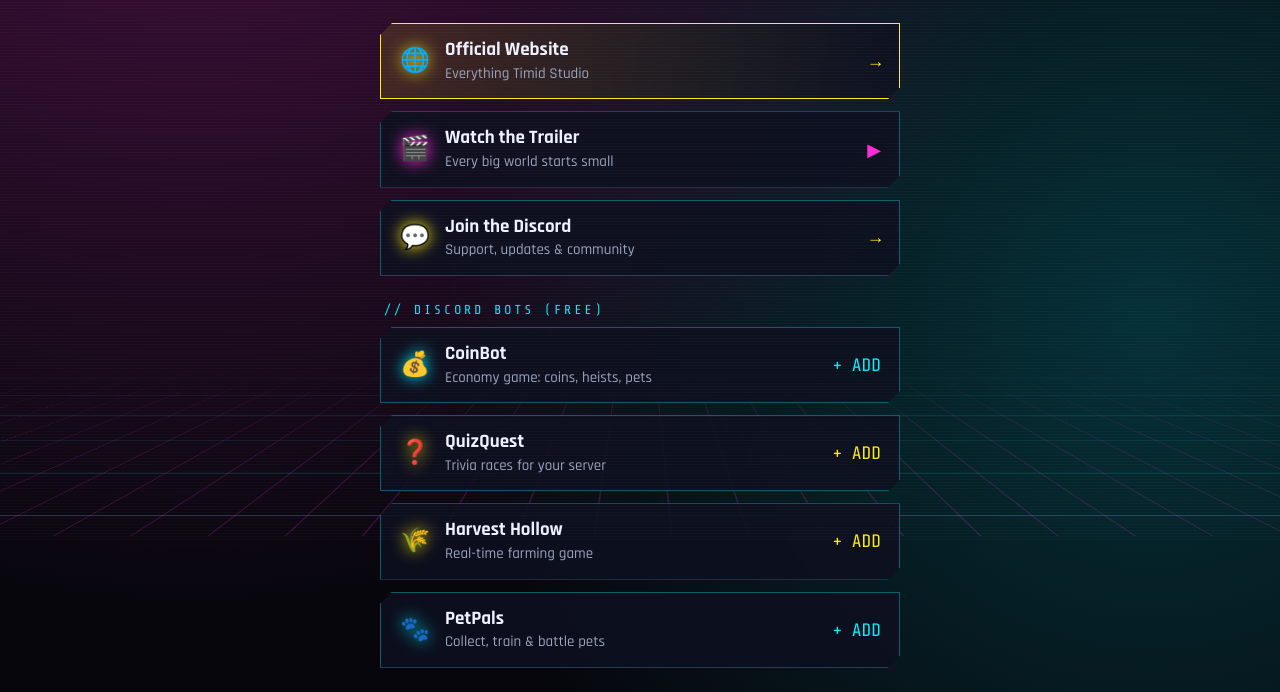
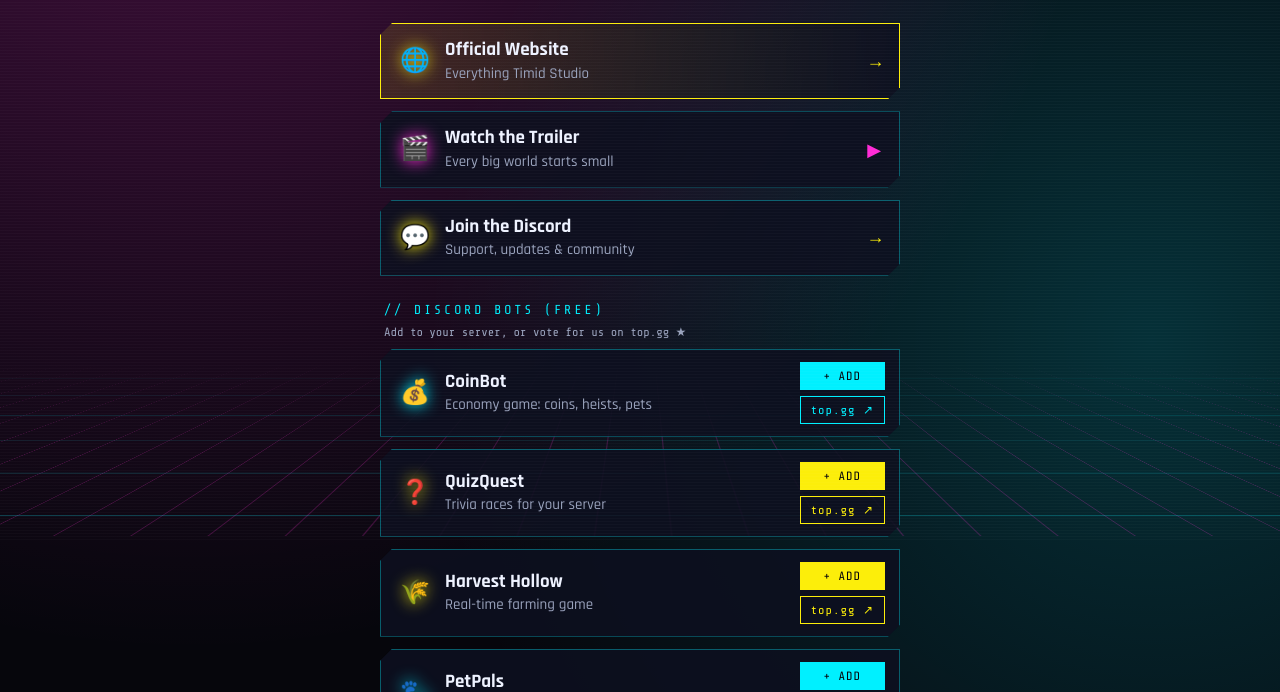
Before and after one commit to liljrock888-gif/timid-studio, a plain HTML site: page links.html in a window 1280 px wide. Shown: the part 260-952 px from the top of the page. Drawn offline with nearby package versions, Linux system fonts and the light colour scheme.

Commit message:
Link page: bot cards with Add + top.gg buttons
Co-Authored-By: Claude Opus 5.5 <noreply@anthropic.com>

```diff
--- a/links.html
+++ b/links.html
@@ -55,6 +55,23 @@
     a.link .go { font-family: "Share Tech Mono", monospace; color: var(--accent, var(--cyan)); }
     a.link.featured { border-color: var(--yellow); --accent: var(--yellow); background: linear-gradient(90deg, rgba(252,238,10,.12), rgba(14,16,32,.9)); }
     .mag { --accent: var(--magenta); } .yel { --accent: var(--yellow); }
+    .bot { position: relative; display: flex; align-items: center; gap: 14px; padding: 12px 14px 12px 18px; margin-bottom: 12px;
+      background: rgba(14, 16, 32, .9); border: 1px solid rgba(0, 240, 255, .35); transition: border-color .2s, background .2s;
+      clip-path: polygon(12px 0, 100% 0, 100% calc(100% - 12px), calc(100% - 12px) 100%, 0 100%, 0 12px); }
+    .bot:hover { border-color: var(--accent, var(--cyan)); background: rgba(0, 240, 255, .06); }
+    .bot .ico { font-size: 24px; width: 32px; text-align: center; filter: drop-shadow(0 0 8px var(--accent, var(--cyan))); }
+    .bot .txt { flex: 1; min-width: 0; text-align: left; line-height: 1.25; }
+    .bot b { display: block; font-size: 19px; font-weight: 700; }
+    .bot small { color: var(--muted); font-size: 15px; }
+    .bot .acts { display: flex; flex-direction: column; gap: 6px; }
+    .act { font-family: "Share Tech Mono", monospace; font-size: 12px; letter-spacing: 1px; text-decoration: none; text-align: center; white-space: nowrap;
+      padding: 6px 10px; color: var(--bg); background: var(--accent, var(--cyan)); border: 1px solid var(--accent, var(--cyan)); transition: filter .15s, background .15s, color .15s; }
+    .act:hover { filter: brightness(1.15); }
+    .act.ghost { color: var(--accent, var(--cyan)); background: transparent; }
+    .act.ghost:hover { background: rgba(0, 240, 255, .1); }
+    .act:focus-visible { outline: 3px solid var(--yellow); outline-offset: 2px; }
+    .bot.yel { --accent: var(--yellow); }
+    .note { font-family: "Share Tech Mono", monospace; text-align: left; color: var(--muted); font-size: 12px; margin: -2px 4px 10px; }
     footer { margin-top: 30px; color: #6e7491; font-family: "Share Tech Mono", monospace; font-size: 13px; }
     footer a { color: var(--cyan); text-decoration: none; }
     @media (prefers-reduced-motion: reduce) { .grid-floor { animation: none; } }
@@ -84,18 +101,35 @@
     </a>
 
     <div class="group">// DISCORD BOTS (FREE)</div>
-    <a class="link" href="https://discord.com/oauth2/authorize?client_id=1564843353168941196" target="_blank" rel="noopener">
-      <span class="ico">💰</span><span class="txt"><b>CoinBot</b><small>Economy game: coins, heists, pets</small></span><span class="go">+ ADD</span>
-    </a>
-    <a class="link yel" href="https://discord.com/oauth2/authorize?client_id=1564873222544031746" target="_blank" rel="noopener">
-      <span class="ico">❓</span><span class="txt"><b>QuizQuest</b><small>Trivia races for your server</small></span><span class="go">+ ADD</span>
-    </a>
-    <a class="link yel" href="https://discord.com/oauth2/authorize?client_id=1564872384484479138" target="_blank" rel="noopener">
-      <span class="ico">🌾</span><span class="txt"><b>Harvest Hollow</b><small>Real-time farming game</small></span><span class="go">+ ADD</span>
-    </a>
-    <a class="link" href="https://discord.com/oauth2/authorize?client_id=1564871754935967824" target="_blank" rel="noopener">
-      <span class="ico">🐾</span><span class="txt"><b>PetPals</b><small>Collect, train &amp; battle pets</small></span><span class="go">+ ADD</span>
-    </a>
+    <p class="note">Add to your server, or vote for us on top.gg ★</p>
+    <div class="bot">
+      <span class="ico">💰</span><span class="txt"><b>CoinBot</b><small>Economy game: coins, heists, pets</small></span>
+      <span class="acts">
+        <a class="act" href="https://discord.com/oauth2/authorize?client_id=1564843353168941196" target="_blank" rel="noopener" aria-label="Add CoinBot to Discord">+ ADD</a>
+        <a class="act ghost" href="https://top.gg/bot/1564843353168941196" target="_blank" rel="noopener" aria-label="CoinBot on top.gg">top.gg ↗</a>
+      </span>
+    </div>
+    <div class="bot yel">
+      <span class="ico">❓</span><span class="txt"><b>QuizQuest</b><small>Trivia races for your server</small></span>
+      <span class="acts">
+        <a class="act" href="https://discord.com/oauth2/authorize?client_id=1564873222544031746" target="_blank" rel="noopener" aria-label="Add QuizQuest to Discord">+ ADD</a>
+        <a class="act ghost" href="https://top.gg/bot/1564873222544031746" target="_blank" rel="noopener" aria-label="QuizQuest on top.gg">top.gg ↗</a>
+      </span>
+    </div>
+    <div class="bot yel">
+      <span class="ico">🌾</span><span class="txt"><b>Harvest Hollow</b><small>Real-time farming game</small></span>
+      <span class="acts">
+        <a class="act" href="https://discord.com/oauth2/authorize?client_id=1564872384484479138" target="_blank" rel="noopener" aria-label="Add Harvest Hollow to Discord">+ ADD</a>
+        <a class="act ghost" href="https://top.gg/bot/1564872384484479138" target="_blank" rel="noopener" aria-label="Harvest Hollow on top.gg">top.gg ↗</a>
+      </span>
+    </div>
+    <div class="bot">
+      <span class="ico">🐾</span><span class="txt"><b>PetPals</b><small>Collect, train &amp; battle pets</small></span>
+      <span class="acts">
+        <a class="act" href="https://discord.com/oauth2/authorize?client_id=1564871754935967824" target="_blank" rel="noopener" aria-label="Add PetPals to Discord">+ ADD</a>
+        <a class="act ghost" href="https://top.gg/bot/1564871754935967824" target="_blank" rel="noopener" aria-label="PetPals on top.gg">top.gg ↗</a>
+      </span>
+    </div>
 
     <div class="group">// APPS</div>
     <a class="link mag" href="https://github.com/liljrock888-gif/timid-studio/releases/download/simpatico-v1.0.1/Simpatico-1.0.1.apk" rel="noopener">
```
